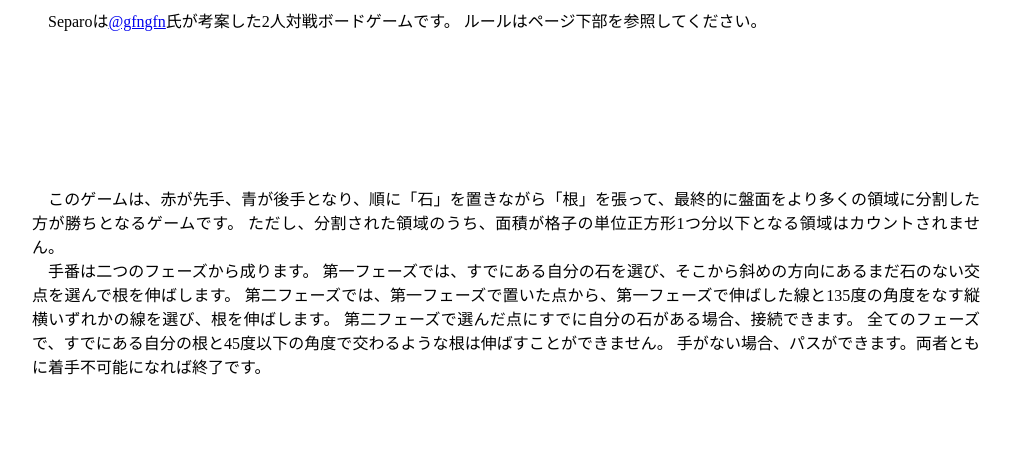
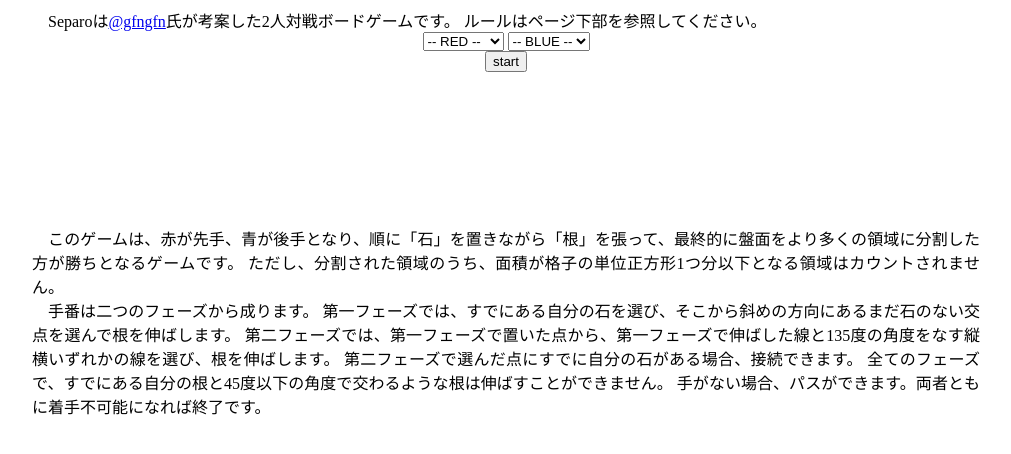
Before and after one commit to ToruNiina/separo-rs, a website built with webpack: page static/index.html in a window 1280 px wide. Shown: the whole page, without its empty margins (134-1145 px from the left). Built offline with nearby package versions, Linux system fonts and the light colour scheme.

Commit message:
:sparkles: add player menu and start button

```diff
--- a/static/index.html
+++ b/static/index.html
@@ -12,6 +12,28 @@
         ルールはページ下部を参照してください。
       </p>
     </div>
+
+    <div id="player-select" style="text-align:center;">
+        <select id="red player">
+            <option value="NotSelected">-- RED --</option>
+            <option value="Human">Human</option>
+            <option value="Random">Random</option>
+            <option value="Naive MC">Naive MC</option>
+            <option value="UCT MC">UCT MC</option>
+        </select>
+        <select id="blue player">
+            <option value="NotSelected">-- BLUE --</option>
+            <option value="Human">Human</option>
+            <option value="Random">Random</option>
+            <option value="Naive MC">Naive MC</option>
+            <option value="UCT MC">UCT MC</option>
+        </select>
+    </div>
+
+    <div style="text-align:center;">
+        <input type="button" value="start" id="start-button">
+    </div>
+
     <div id="game" style="text-align: center;">
       <canvas id="separo-board"></canvas>
     </div>
@@ -29,6 +51,6 @@
         手がない場合、パスができます。両者ともに着手不可能になれば終了です。
       </p>
     </div>
-    <script src="index.js"></script>
+    <script type="text/javascript" src="index.js"></script>
   </body>
 </html>
```
